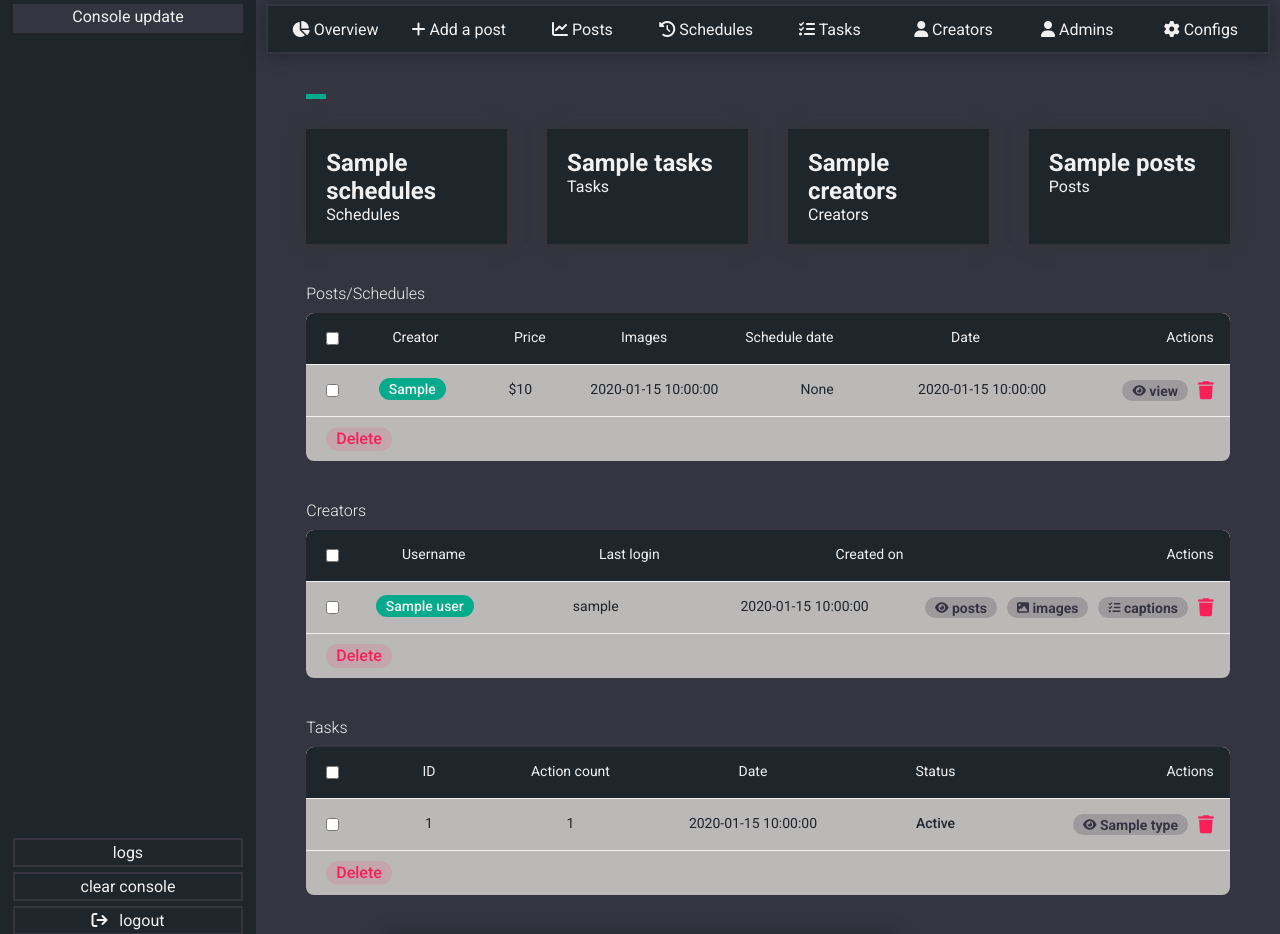
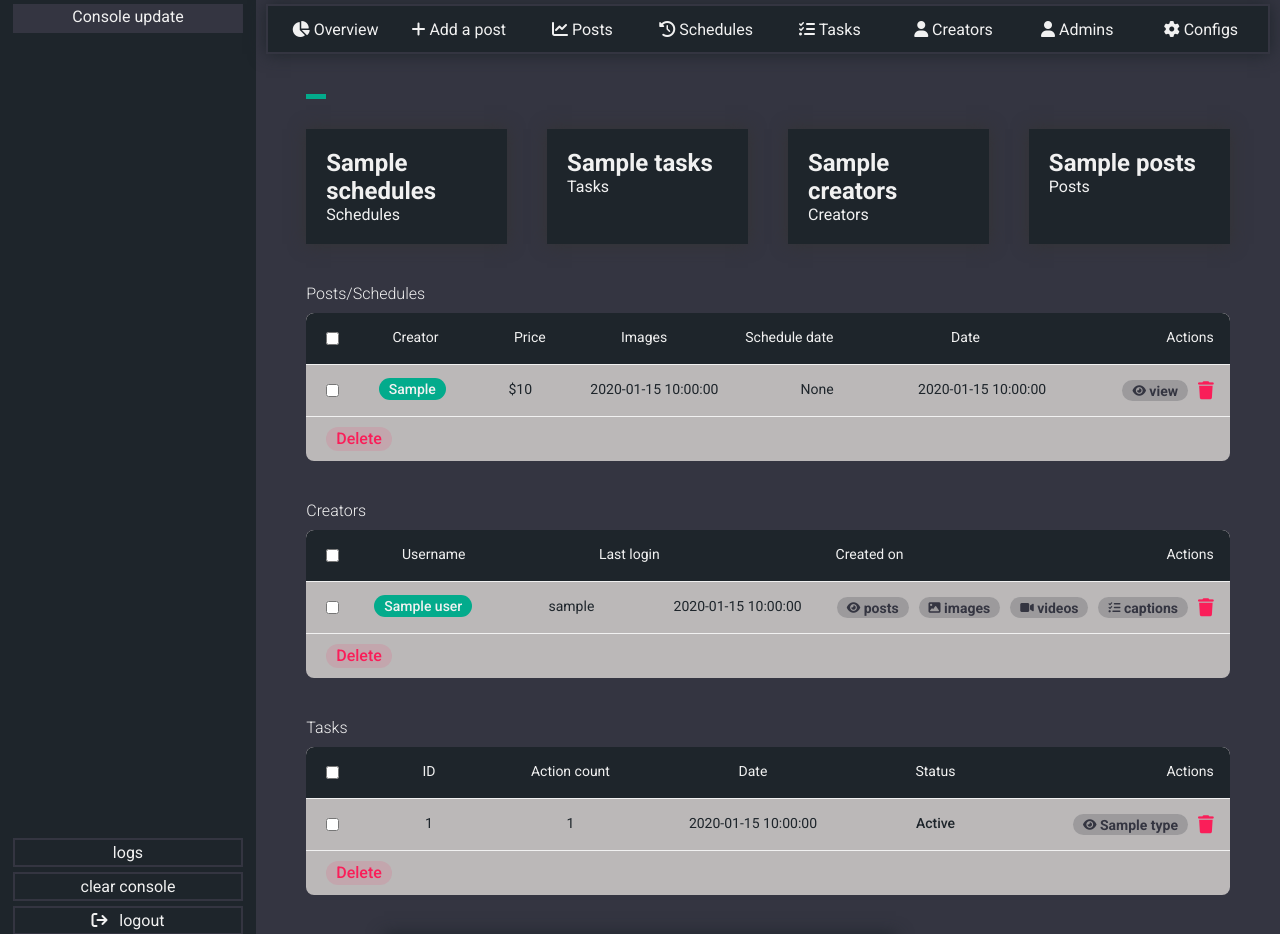
Before and after one commit to ihunna/4basedbot, a Flask app: template bot/templates/index.html in a window 1280 px wide. Shown: the part 1-935 px from the top of the page. Run offline with Flask 3, Linux system fonts and the light colour scheme; the template is opened without the code that fills it: most values are stand-ins (such as "Sample title", 1, 10 or a date in 2020); some libraries are stand-ins or nearby versions.

Commit message:
corrected file configs

```diff
--- a/bot/templates/creators.html
+++ b/bot/templates/creators.html
@@ -7,7 +7,7 @@
         <div class="configs-nav scroll scroll-h">
             <ul>
                 <li>
-                    <a href="/configs?tab=creators">
+                    <a href="/files/creators">
                         Add creators
                     </a>
                 </li>
--- a/bot/templates/index.html
+++ b/bot/templates/index.html
@@ -137,21 +137,28 @@
                             <div class="table-cell actions">
                                 <ul class="actions-list">
                                     <li class="tags">
-                                        <a href="/posts?action=get-items&item={{creator_details.identifier}}&key=creator"
+                                        <a href="/posts?action=get-items&item={{creator.id}}&key=creator"
                                             class="bg-primary light">
                                             <i class="fas fa-eye"></i>
                                             posts
                                         </a>
                                     </li>
                                     <li class="tags">
-                                        <a href="/configs?creator={{creator_details.identifier}}&tab=images"
+                                        <a href="/configs?creator={{creator.id}}&tab=images"
                                             class="bg-primary light">
                                             <i class="fas fa-image"></i>
                                             images
                                         </a>
                                     </li>
                                     <li class="tags">
-                                        <a href="/configs?creator={{creator_details.identifier}}&tab=captions"
+                                        <a href="/configs?creator={{creator.id}}&tab=videos"
+                                            class="bg-primary light">
+                                            <i class="fas fa-video"></i>
+                                            videos
+                                        </a>
+                                    </li>
+                                    <li class="tags">
+                                        <a href="/configs?creator={{creator.id}}&tab=captions"
                                             class="bg-primary light">
                                             <i class="fas fa-tasks"></i>
                                             captions
```
